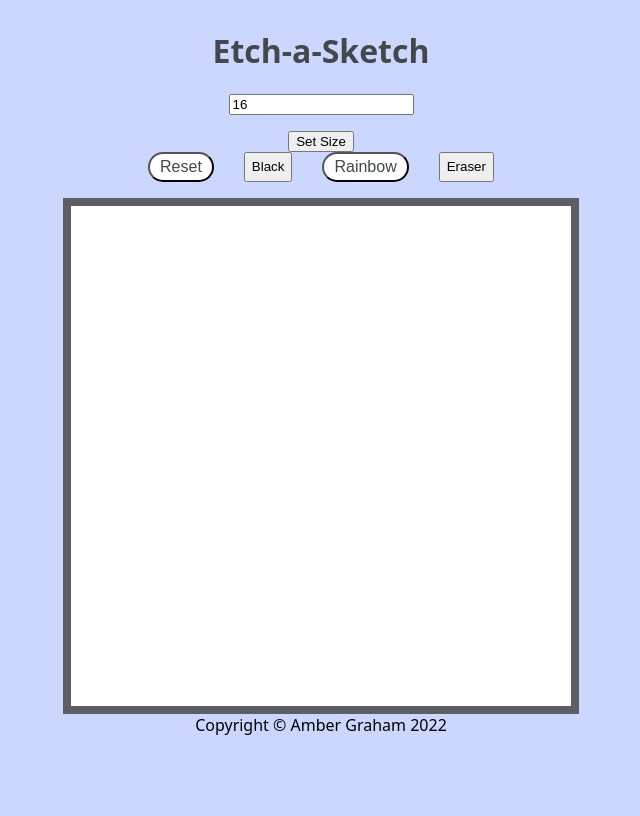
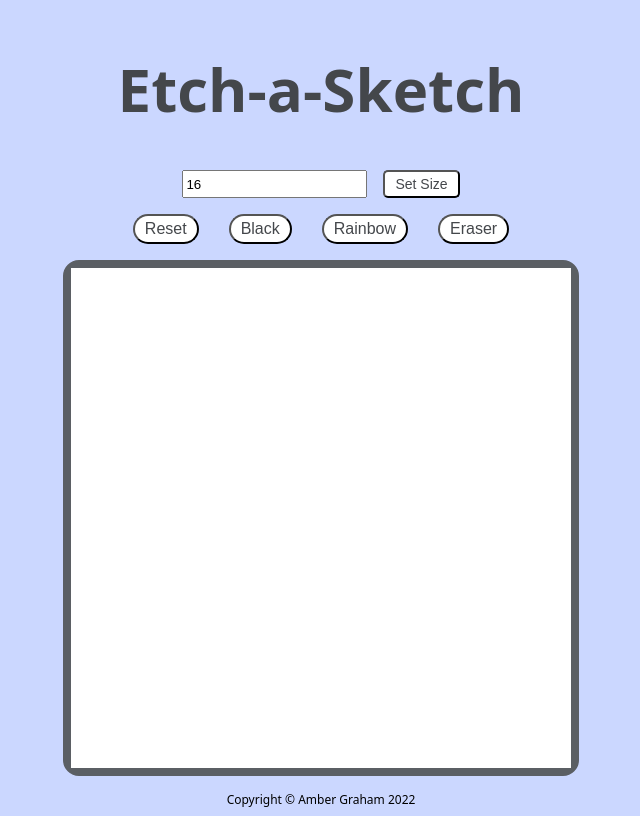
Before and after one commit to Amber-Graham/etch-a-sketch, a plain HTML site: page index.html in a window 1280 px wide. Shown: the whole page, without its empty margins (319-959 px from the left). Drawn offline with Linux system fonts and the light colour scheme.

Commit message:
style all buttons and push footer to bottom

```diff
--- a/style.css
+++ b/style.css
@@ -3,35 +3,51 @@
     border: 8px solid rgb(91, 95, 100);
     height: 500px;
     width: 500px;
+    border-radius: 1em;
 }
 
 body {
     background-color: rgb(203, 215, 255);
     display: flex;
+    min-height: 100vh;
     align-items: center;
     flex-direction: column;
     font-family:system-ui, -apple-system, BlinkMacSystemFont, 'Segoe UI', Roboto, Oxygen, Ubuntu, Cantarell, 'Open Sans', 'Helvetica Neue', sans-serif;
 }
 
+.footer {
+    display: flex;
+    margin-top: auto;
+    font-size: 12px;
+}
+
 .headerUI {
     color: rgb(68, 71, 75);
     text-align: center;
+    font-size: 30px;
 }
 
 .intro {
     display: flex;
-    flex-direction: column;
-    align-items: center;
+    justify-content: center;
     gap: 16px;
 }
 
 .buttons {
     display: flex;
     gap: 30px;
-    padding-bottom: 16px;
+    padding: 16px;
 }
 
 .reset {
+    color:rgb(68, 71, 75);
+    background: white;
+    font-size: 16px;
+    padding: 4px 10px;
+    border-radius: 2em;
+}
+
+.black {
     color:rgb(68, 71, 75);
     background: white;
     font-size: 16px;
@@ -47,12 +63,20 @@ body {
     border-radius: 2em;
 }
 
-.blackWhite {
+.eraser {
     color:rgb(68, 71, 75);
     background: white;
     font-size: 16px;
     padding: 4px 10px;
     border-radius: 2em;
+}
+
+.buttonSize {
+    color:rgb(68, 71, 75);
+    background: white;
+    font-size: 14px;
+    padding: 4px 10px;
+    border-radius: 5px;
 }
 
 .rainbow:hover {
@@ -66,15 +90,21 @@ body {
     #00C0FF 100%);
 }
 .reset:hover {
-    color: white;
-    background:rgb(91, 95, 100);
+    color: black;
+    background:rgb(255, 85, 85);
     font-size: 16px;
     padding: 4px 10px;
     border-radius: 2em;
 }
 
-.blackWhite:hover {
+.black:hover {
     cursor: pointer;
     color: white;
     background: black;
 }
+
+.eraser:hover {
+    cursor: pointer;
+    color: rgb(39, 39, 39);
+    background: rgb(243, 230, 194);
+}
```
